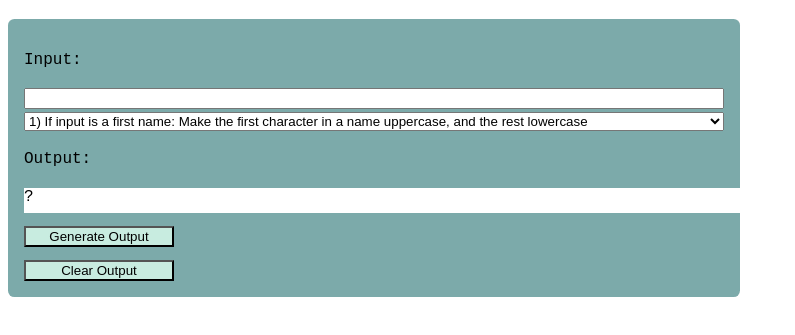
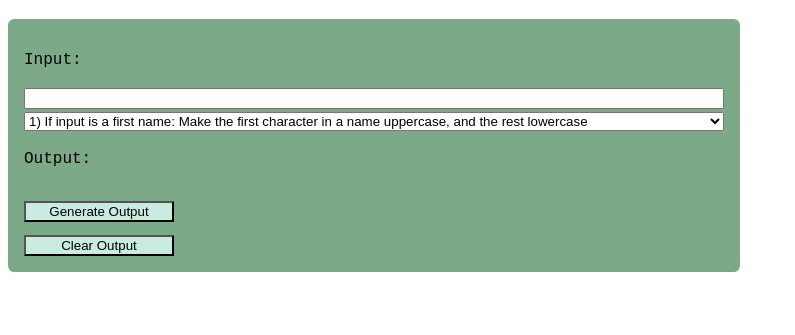
Before and after one commit to sara345a/11C.02.01_TheBigFat-StringExercise, a plain HTML site: page index.html in a window 1280 px wide. Both pictures are taken after a click on the button "Clear Output". Shown: the part 61-396 px from the top of the page, without its empty margins (0-795 px from the left). Drawn offline with Linux system fonts and the light colour scheme.

Commit message:
assignment DONE (now possible to see the result in the output and clear 'history)

```diff
--- a/script.js
+++ b/script.js
@@ -1,10 +1,13 @@
 "use strict"
 
 window.addEventListener("DOMContentLoaded", start);
+let finalOutput = "";
+
 
 //Start
 function start() {
     console.log("start");
+    document.querySelector("#clear").addEventListener("click", clear);
     document.querySelector("#genoutput").addEventListener("click", readOptionInput);
 }
 
@@ -25,7 +28,7 @@ function readOptionInput() {
 
 const replace = readInput.substring(firstSpace + 1);
 
- let finalOutput = "";
+
    //if-statements
    if (operatorInput.value === "opt1") {
     finalOutput = readInput.substring(0, 1).toUpperCase() + readInput.substring(1);
@@ -74,6 +77,13 @@ const replace = readInput.substring(firstSpace + 1);
 }
 
 function showOutput() {
-    let finalOutput = "";
+    console.log(finalOutput);
+
     document.querySelector("#output").value = finalOutput.toString();
 }
+
+
+function clear() {
+    console.log("clearOutput");
+    document.querySelector("#output").innerHTML = "";
+}
--- a/style.css
+++ b/style.css
@@ -1,5 +1,5 @@
 #interface {
-  background-color: rgb(124, 170, 170);
+  background-color: rgb(124 170 136);
   width: 700px;
   border-radius: 0.4em;
   font-family: "Courier New", Courier, monospace;
@@ -12,9 +12,6 @@
 
 #output {
   background-color: white;
-  width: 85vw;
-  height: 25px;
-  display: block;
 }
 
 button {
```
